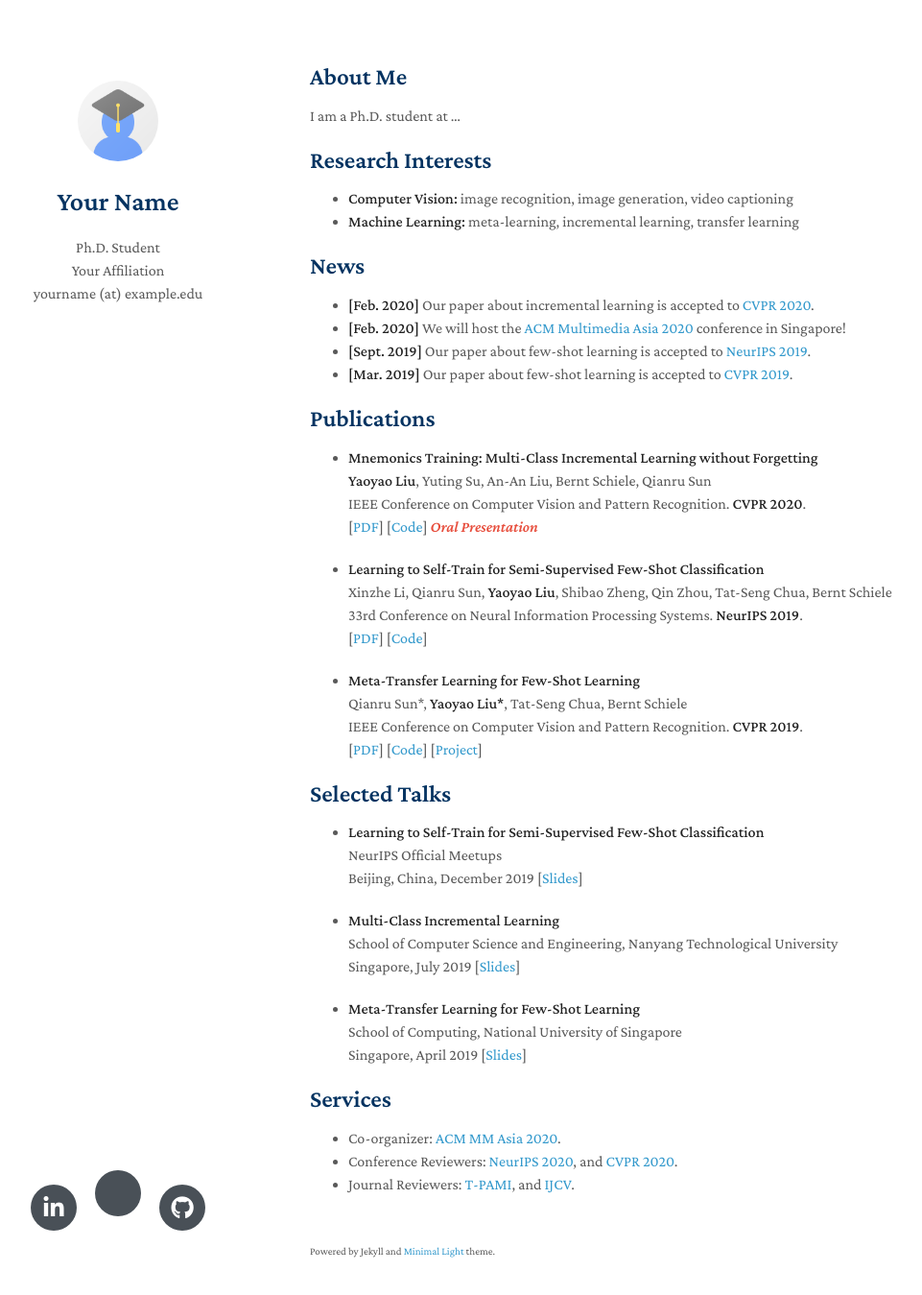
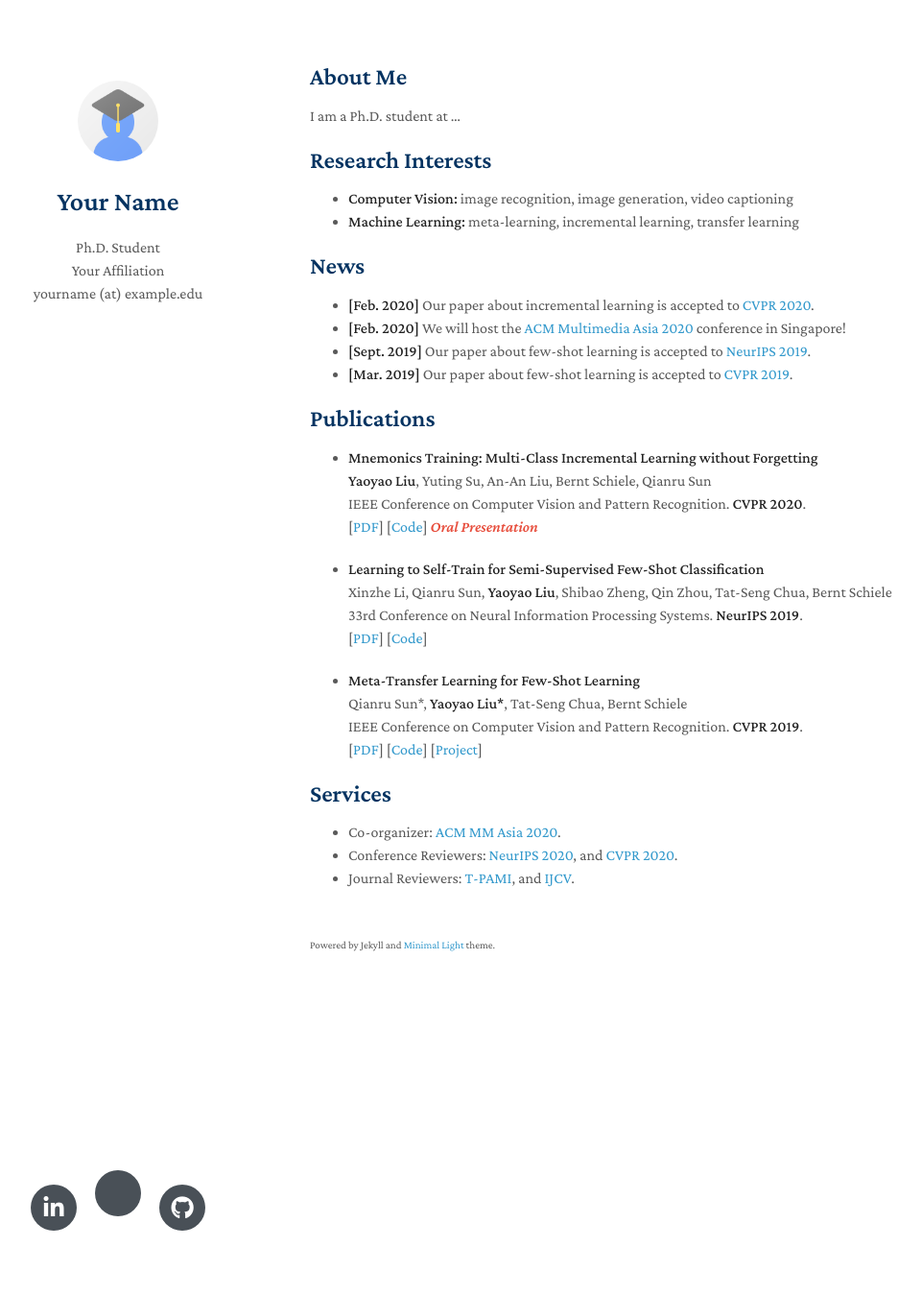
Before and after one commit to yaoyao-liu/minimal-light, a Jekyll site: the page built from index.md, in a window 1280 px wide and 1384 px high. Shown: the top 1349 px of the window at 96% size, without its empty margins (147-1108 px from the left). Built offline with Jekyll 4.4.1, drawn with Linux system fonts in a browser that asks for light colours; nearby versions of some CDN libraries; a style sheet for code colours, icons or effects is not loaded; our own code applies the rules of GitHub Pages for plain Markdown files.

Commit message:
Update index.md

```diff
--- a/index.md
+++ b/index.md
@@ -44,27 +44,6 @@ I am a Ph.D. student at ...
   <br>
   [[PDF](http://openaccess.thecvf.com/content_CVPR_2019/papers/Sun_Meta-Transfer_Learning_for_Few-Shot_Learning_CVPR_2019_paper.pdf)] [[Code](https://github.com/yaoyao-liu/meta-transfer-learning)] [[Project](https://mtl.yyliu.net/)]
 
-
-## Selected Talks
-
-- **Learning to Self-Train for Semi-Supervised Few-Shot Classification**
-  <br>
-  NeurIPS Official Meetups
-  <br>
-  Beijing, China, December 2019 [[Slides](https://people.mpi-inf.mpg.de/~yaliu/files/learning-to-self-train-slides.pdf)]
-
-- **Multi-Class Incremental Learning**
-  <br>
-  School of Computer Science and Engineering, Nanyang Technological University
-  <br>
-  Singapore, July 2019 [[Slides](https://people.mpi-inf.mpg.de/~yaliu/files/multi-class-incremental-learning.pdf)]
-
-- **Meta-Transfer Learning for Few-Shot Learning**
-  <br>
-  School of Computing, National University of Singapore
-  <br>
-  Singapore, April 2019 [[Slides](https://people.mpi-inf.mpg.de/~yaliu/files/meta-transfer-learning-slides.pdf)]
-
 ## Services
 
 - Co-organizer: [ACM MM Asia 2020](https://mmasia2020.org/).
```
